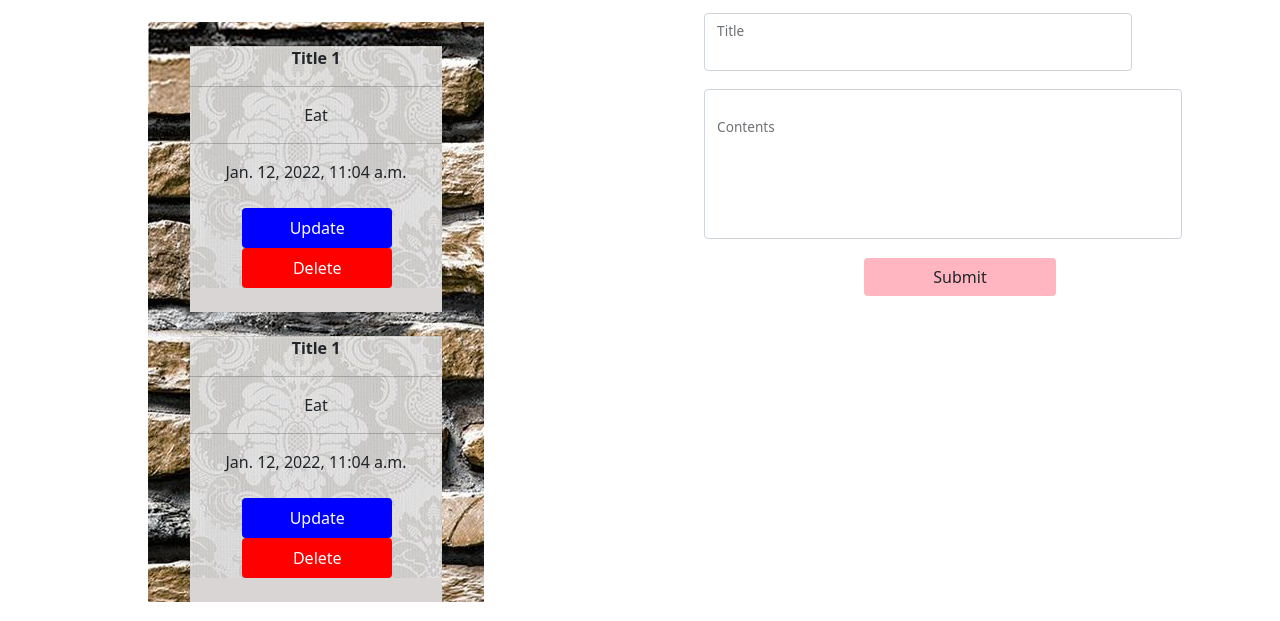
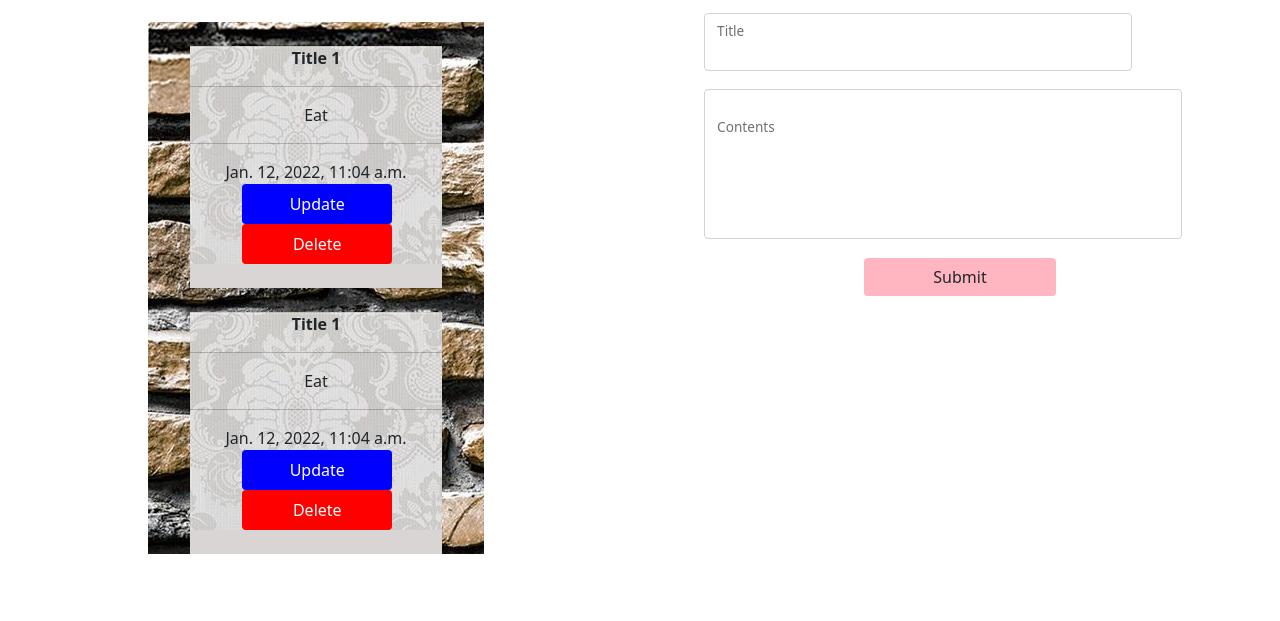
Before and after one commit to VanVuHoang/todo, a Django app: template todosite/templates/pages/todowebsite.html in a window 1280 px wide. Shown: the part 179-800 px from the top of the page. Run offline with Django 3.2, Linux system fonts and the light colour scheme; the template is opened without the code that fills it: values that come from a table or form of the project are taken from there, others are empty; data comes from the database, SQL or seed files in the repository; both versions use the stored data as it was after the commit; some libraries are stand-ins or nearby versions.

Commit message:
Cap nhat

```diff
--- a/todosite/static/home/todowebsite.css
+++ b/todosite/static/home/todowebsite.css
@@ -12,7 +12,6 @@
     width: 50%;
     float: left;
 }
-/* .TodoDivEX{
-    width: 20%;
-    float: left;
-} */
+#rock{
+    background-image: url("home/img/rock1.jpg");
+}
--- a/todosite/templates/pages/todowebsite.html
+++ b/todosite/templates/pages/todowebsite.html
@@ -18,7 +18,7 @@
                 <h1 style="color: red"><i>In Progress</i></h1>
             </center>
             <div class="row" style="padding-left: 25%; margin-top: 4%;">
-                <div class="col-md-8" style="background-color: rgb(218, 213, 213); background-image: url(static/home/img/rock1.jpg);">
+                <div class="col-md-8" style="background-color: rgb(218, 213, 213);" id="rock";>
                     {% for task in task_list %}
                         <br/>
                         <div style="text-align: center; margin-left: 30px; margin-right: 30px; background-color: white;
@@ -29,13 +29,17 @@
                             <hr>
                             <div>
                                 {{ task.date }}
-                                    {% csrf_token %}
-                                    <form action="/del/{{ task.id }}" method="POST">
                                     <br/>
+                                    <!-- Cai form nay con dang fix -->
+                                    <!-- <form action="/???/{{ task.id }}" method="POST"> -->
+                                        {% csrf_token %}
                                         <button type="submit" style="background-color: blue; width: 150px; height: 40px;
                                         margin-left: 1%;" class="btn btn-default">
                                             <span style="color: white;">Update</span>
                                         </button>
+                                    <!-- </form> -->
+                                    <form action="/del/{{ task.id }}" method="POST">
+                                        {% csrf_token %}
                                         <button type="submit" style="background-color: red; width: 150px; height: 40px;
                                         margin-left: 1%;" class="btn btn-default">
                                             <span style="color: white;">Delete</span>
--- a/todosite/urls.py
+++ b/todosite/urls.py
@@ -2,7 +2,7 @@ from django.urls import path
 from . import views
 
 urlpatterns = [
-    path('', views.submit, name="todosite"),
+    path('todosite/', views.submit, name="todosite"),
     path('del/<int:item_id>', views.removetask, name="delete"),
     path('add/', views.addtask, name="add"),
 ]
--- a/todosite/views.py
+++ b/todosite/views.py
@@ -29,11 +29,11 @@ def submit(request):
 def removetask(request, item_id):
     item = Task.objects.get(id=item_id)
     item.delete()
-    return redirect('')
+    return redirect('todosite')
 
 def addtask(request):
     x = request.POST['title']
     y = request.POST['contents']
     item = Task(title = x, contents = y)
     item.save()
-    return redirect('')
+    return redirect('todosite')
```
Also changed, not shown: db.sqlite3.
